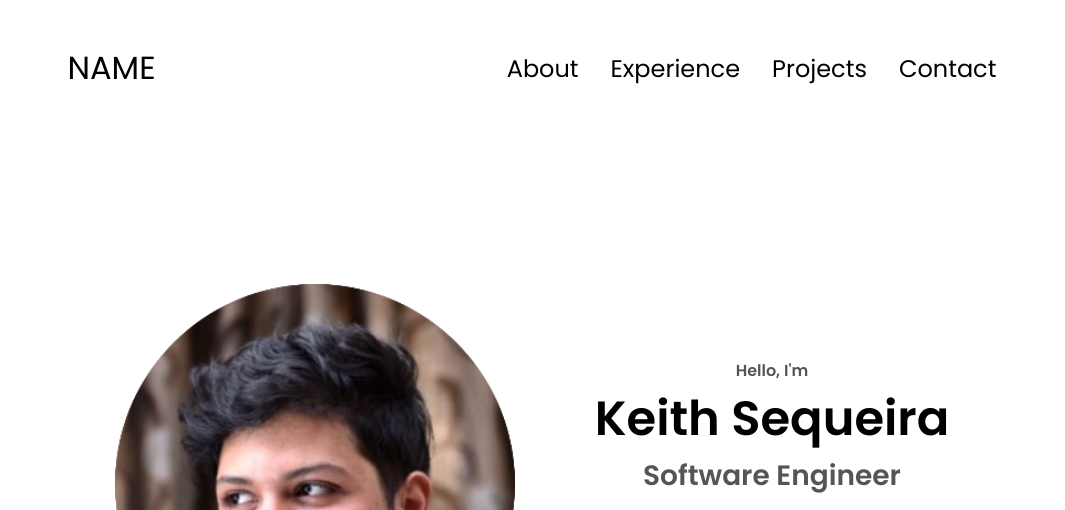
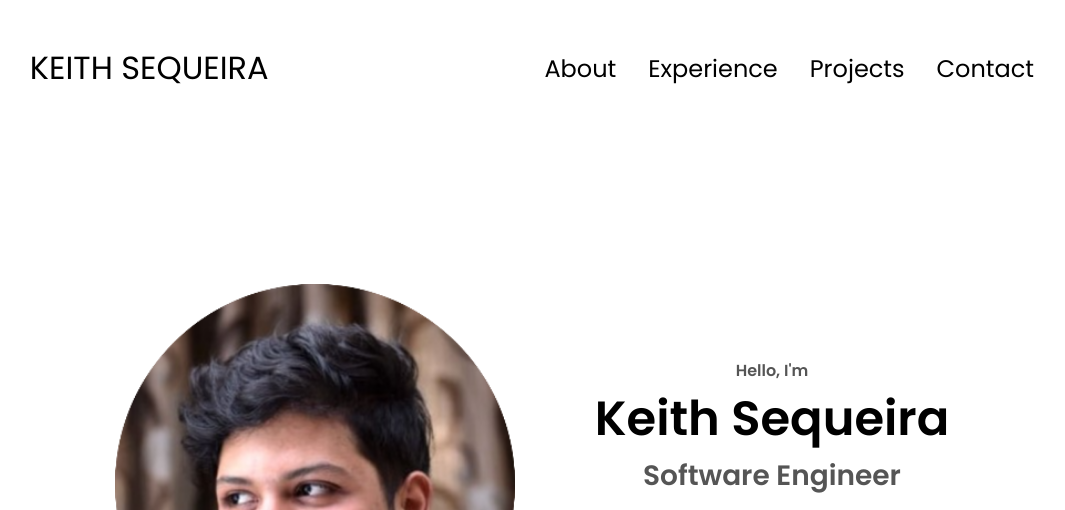
Before and after one commit to Keithdejervis/Portfolio-Website, a plain HTML site: page index.html in a window 1280 px wide. Shown: the top 510 px of the page, without its empty margins (108-1173 px from the left). Drawn offline with Linux system fonts and the light colour scheme.

Commit message:
Update index.html

```diff
--- a/index.html
+++ b/index.html
@@ -4,13 +4,13 @@
     <meta charset="UTF-8" />
     <meta http-equiv="X-UA-Compatible" content="IE=edge" />
     <meta name="viewport" content="width=device-width, initial-scale=1.0" />
-    <title>Name</title>
+    <title>Keith Sequeira</title>
     <link rel="stylesheet" href="style.css" />
     <link rel="stylesheet" href="mediaqueries.css" />
   </head>
   <body>
     <nav id="desktop-nav">
-      <div class="logo">NAME</div>
+      <div class="logo">KEITH SEQUEIRA</div>
       <div>
         <ul class="nav-links">
           <li><a href="#about">About</a></li>
@@ -21,7 +21,7 @@
       </div>
     </nav>
     <nav id="hamburger-nav">
-      <div class="logo">Name</div>
+      <div class="logo">Keith Sequeira</div>
       <div class="hamburger-menu">
         <div class="hamburger-icon" onclick="toggleMenu()">
           <span></span>
```
